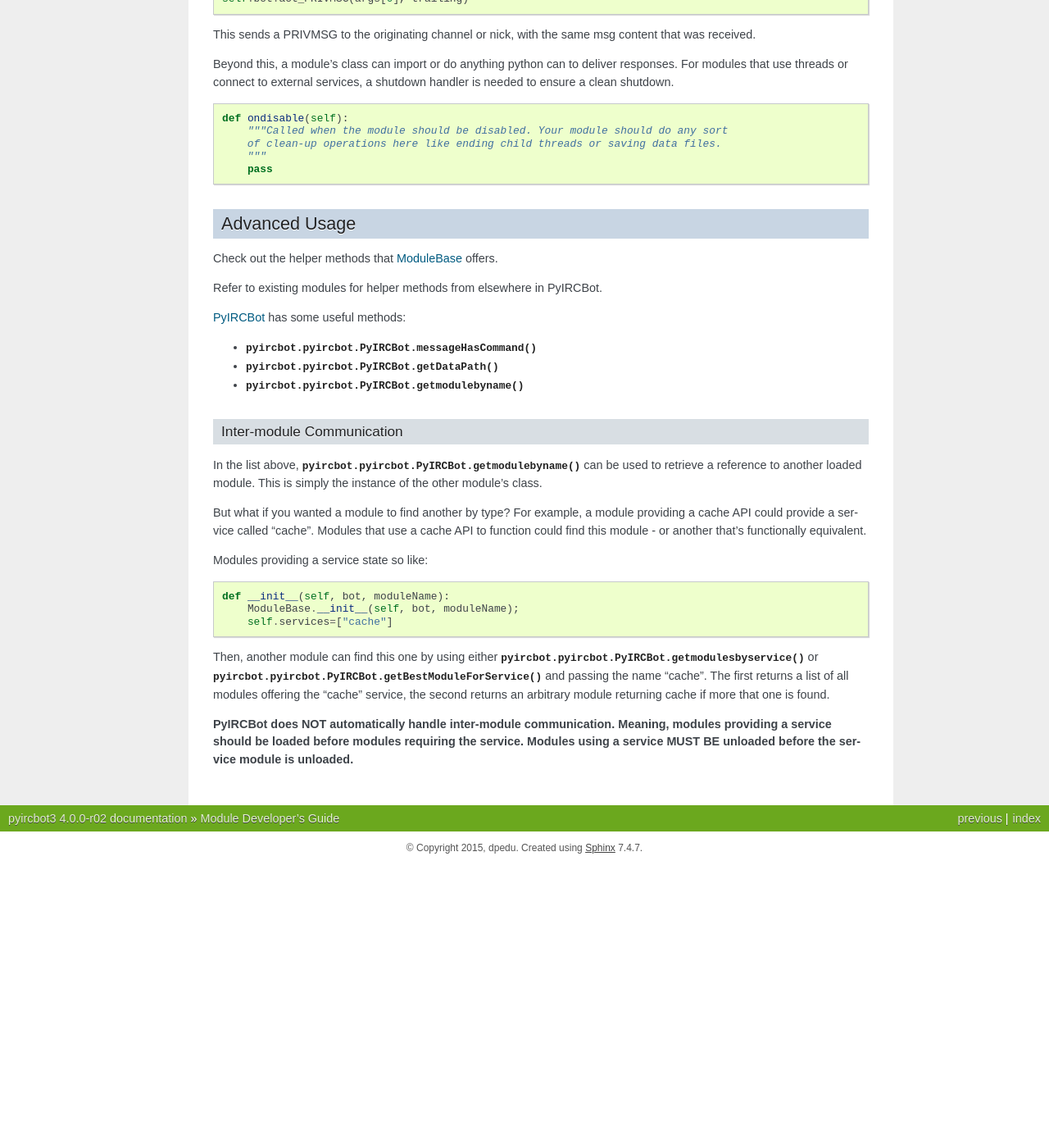
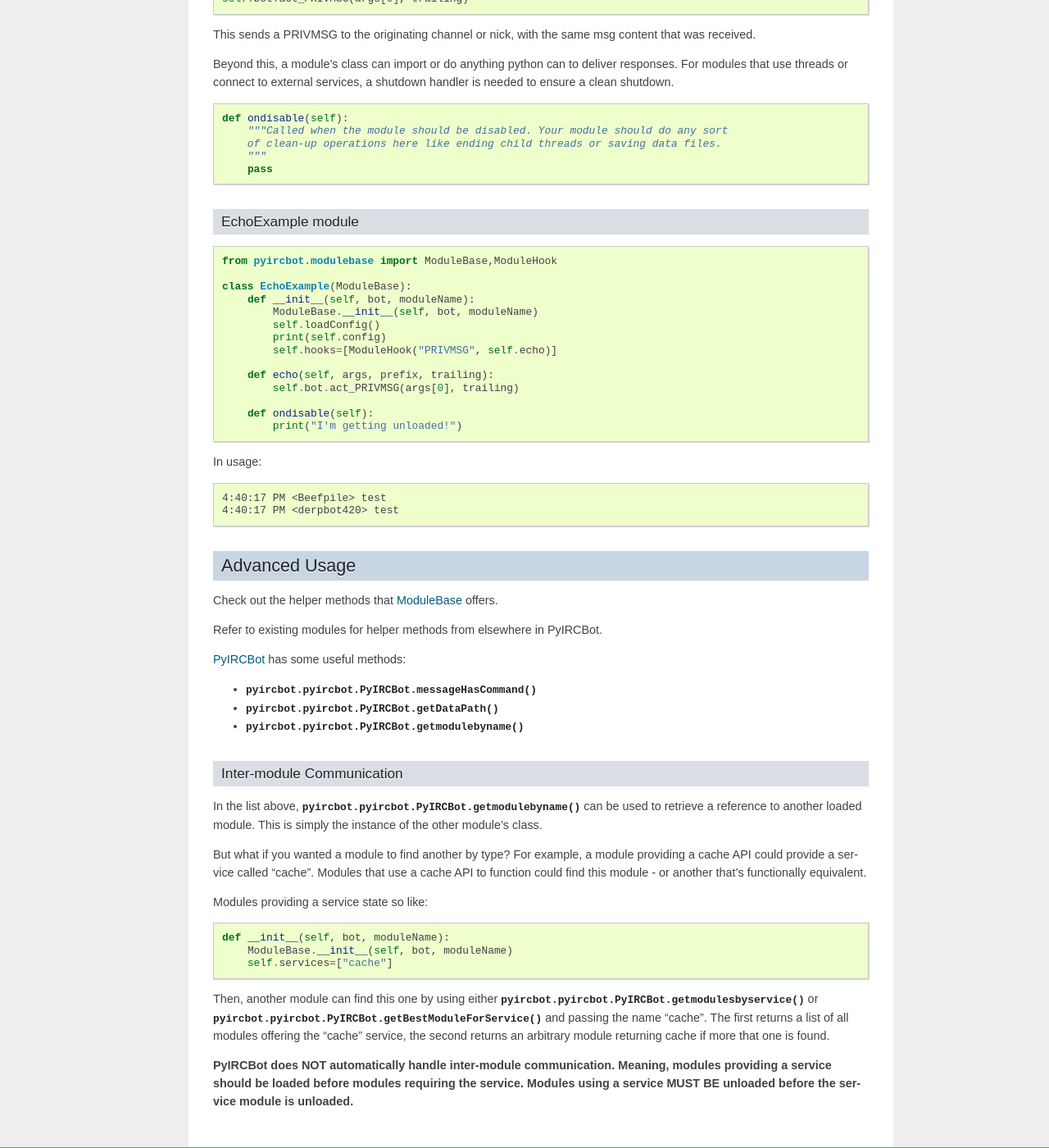
Before and after one commit to dpedu/pyircbot, a Sphinx documentation site: the page built from docs/module_guide/_module_guide.rst, in a window 1280 px wide and 1400 px high, scrolled down 930 px. Shown: the whole window at 82% size. Built offline with Sphinx 7.4.7, drawn with Linux system fonts in a browser that asks for light colours; before the commit the page ends 1984 px from its top, so only the background shows below that; some of the changed text lies outside the part shown.

Commit message:
More docs

```diff
--- a/docs/module_guide/_module_guide.rst
+++ b/docs/module_guide/_module_guide.rst
@@ -24,7 +24,7 @@
 .. code-block:: python
 
         def __init__(self, bot, moduleName):
-            ModuleBase.__init__(self, bot, moduleName);
+            ModuleBase.__init__(self, bot, moduleName)
 
 If your module has a config file - EchoExample.json - it can be loaded by
 calling :py:meth:`pyircbot.modulebase.ModuleBase.loadConfig`:
@@ -74,6 +74,33 @@
             """
             pass
 
+EchoExample module
+------------------
+
+.. code-block:: python
+
+    from pyircbot.modulebase import ModuleBase,ModuleHook
+
+    class EchoExample(ModuleBase):
+        def __init__(self, bot, moduleName):
+            ModuleBase.__init__(self, bot, moduleName)
+            self.loadConfig()
+            print(self.config)
+            self.hooks=[ModuleHook("PRIVMSG", self.echo)]
+
+        def echo(self, args, prefix, trailing):
+            self.bot.act_PRIVMSG(args[0], trailing)
+
+        def ondisable(self):
+            print("I'm getting unloaded!")
+
+In usage:
+
+.. code-block:: text
+
+    4:40:17 PM <Beefpile> test
+    4:40:17 PM <derpbot420> test
+
 Advanced Usage
 ==============
 
@@ -105,7 +132,7 @@
 .. code-block:: python
 
         def __init__(self, bot, moduleName):
-            ModuleBase.__init__(self, bot, moduleName);
+            ModuleBase.__init__(self, bot, moduleName)
             self.services=["cache"]
 
 Then, another module can find this one by using either
```
Also changed, not shown: 1 other file.
